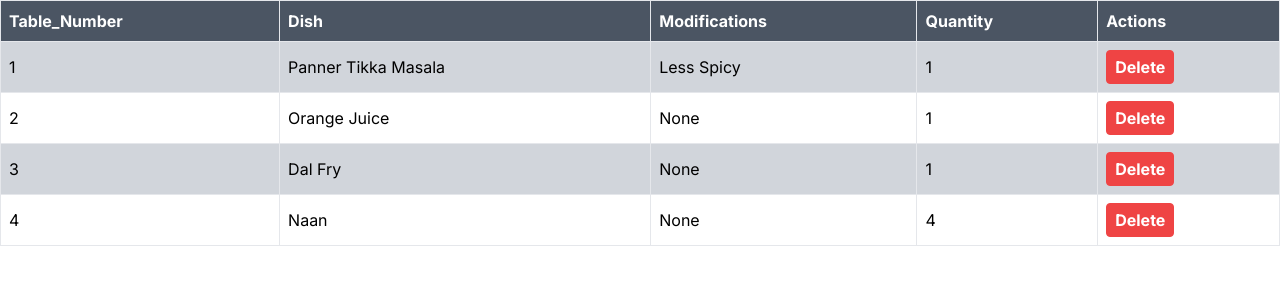
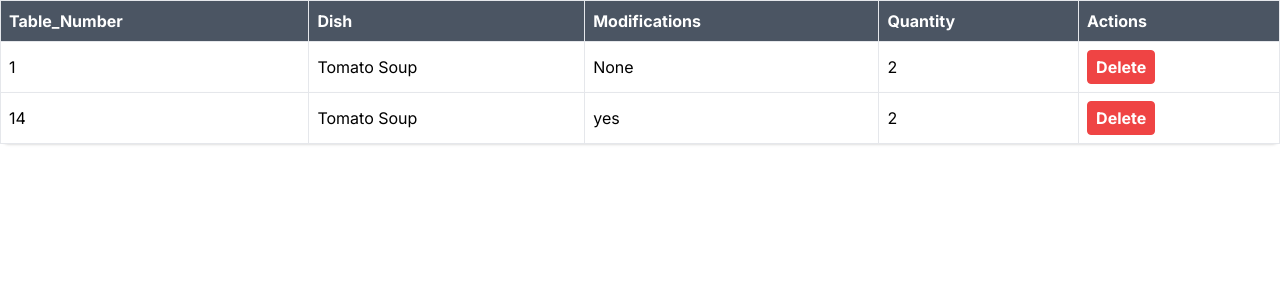
Before and after one commit to Suyash-shinde/Food-ORdering-Website, a Next.js app in the folder next/core/: page /kitchen in a window 1280 px wide. Shown: the top 300 px of the page. Built offline with nearby package versions, Linux system fonts and the light colour scheme.

Commit message:
converted the kitchen css to a template
now we can easily add the data via django or however as  it is in the form of a template

```diff
--- a/next/core/src/app/kitchen/page.js
+++ b/next/core/src/app/kitchen/page.js
@@ -2,6 +2,10 @@ import React from 'react'
 
 
 const kitchen = () => {
+	const OrderItems = [{table_number: 1, dish: 'Tomato Soup',modifications:'None',quantity:'2' },
+	{table_number: 14, dish: 'Tomato Soup',modifications:'yes',quantity:'2' }
+];
+
   return (
     <table class="min-w-full border-collapse block md:table">
 	<thead class="block md:table-header-group">
@@ -13,54 +17,30 @@ const kitchen = () => {
 			<th class="bg-gray-600 p-2 text-white font-bold md:border md:border-grey-500 text-left block md:table-cell">Actions</th>
 		</tr>
 		</thead>
-		<tbody class="block md:table-row-group">
-			<tr class="bg-gray-300 border border-grey-500 md:border-none block md:table-row">
-				<td class="p-2 md:border md:border-grey-500 text-left block md:table-cell"><span class="inline-block w-1/3 md:hidden font-bold">Table_Number</span>1</td>
-				<td class="p-2 md:border md:border-grey-500 text-left block md:table-cell"><span class="inline-block w-1/3 md:hidden font-bold">Dish</span>Panner Tikka Masala</td>
-				<td class="p-2 md:border md:border-grey-500 text-left block md:table-cell"><span class="inline-block w-1/3 md:hidden font-bold">Modifications</span>Less Spicy</td>
-                <td class="p-2 md:border md:border-grey-500 text-left block md:table-cell"><span class="inline-block w-1/3 md:hidden font-bold">Quantity</span>1</td>
+		<tbody className="block md:table-row-group">
+        {OrderItems.map(item => (
+          <tr key={item.id} className="bg-white shadow rounded-lg p-4">
+            <td className="p-2 md:border md:border-grey-500 text-left block md:table-cell">
+              {item.table_number}
+            </td>
+            <td className="p-2 md:border md:border-grey-500 text-left block md:table-cell">
+              {item.dish}
+            </td>
+            <td className="p-2 md:border md:border-grey-500 text-left block md:table-cell">
+              {item.modifications}
+            </td>
+            <td className="p-2 md:border md:border-grey-500 text-left block md:table-cell">
+              {item.quantity}
+            </td>
+            <td className="p-2 md:border md:border-grey-500 text-left block md:table-cell">
+              <button className="bg-red-500 hover:bg-red-700 text-white font-bold py-1 px-2 border border-red-500 rounded">Delete</button>
+            </td>
+          </tr>
+        ))}
+      </tbody>
 
 
-				<td class="p-2 md:border md:border-grey-500 text-left block md:table-cell">
-					<span class="inline-block w-1/2 md:hidden font-bold">Actions</span>
 
-					<button class="bg-red-500 hover:bg-red-700 text-white font-bold py-1 px-2 border border-red-500 rounded">Delete</button>
-				</td>
-			</tr>
-			<tr class="bg-white border border-grey-500 md:border-none block md:table-row">
-				<td class="p-2 md:border md:border-grey-500 text-left block md:table-cell"><span class="inline-block w-1/3 md:hidden font-bold">Table_Number</span>2</td>
-				<td class="p-2 md:border md:border-grey-500 text-left block md:table-cell"><span class="inline-block w-1/3 md:hidden font-bold">Dish</span>Orange Juice</td>
-				<td class="p-2 md:border md:border-grey-500 text-left block md:table-cell"><span class="inline-block w-1/3 md:hidden font-bold">Modifications</span>None</td>
-                <td class="p-2 md:border md:border-grey-500 text-left block md:table-cell"><span class="inline-block w-1/3 md:hidden font-bold">Quantity</span>1</td>
-
-				<td class="p-2 md:border md:border-grey-500 text-left block md:table-cell">
-					<span class="inline-block w-1/3 md:hidden font-bold">Actions</span>
-					<button class="bg-red-500 hover:bg-red-700 text-white font-bold py-1 px-2 border border-red-500 rounded">Delete</button>
-				</td>
-			</tr>
-			<tr class="bg-gray-300 border border-grey-500 md:border-none block md:table-row">
-				<td class="p-2 md:border md:border-grey-500 text-left block md:table-cell"><span class="inline-block w-1/3 md:hidden font-bold">Table_Number</span>3</td>
-				<td class="p-2 md:border md:border-grey-500 text-left block md:table-cell"><span class="inline-block w-1/3 md:hidden font-bold">Dish</span>Dal Fry</td>
-				<td class="p-2 md:border md:border-grey-500 text-left block md:table-cell"><span class="inline-block w-1/3 md:hidden font-bold">Modifications</span>None</td>
-                <td class="p-2 md:border md:border-grey-500 text-left block md:table-cell"><span class="inline-block w-1/3 md:hidden font-bold">Quantity</span>1</td>
-
-				<td class="p-2 md:border md:border-grey-500 text-left block md:table-cell">
-					<span class="inline-block w-1/3 md:hidden font-bold">Actions</span>
-					<button class="bg-red-500 hover:bg-red-700 text-white font-bold py-1 px-2 border border-red-500 rounded">Delete</button>
-				</td>
-			</tr>
-			<tr class="bg-white border border-grey-500 md:border-none block md:table-row">
-				<td class="p-2 md:border md:border-grey-500 text-left block md:table-cell"><span class="inline-block w-1/3 md:hidden font-bold">Table_Number</span>4</td>
-				<td class="p-2 md:border md:border-grey-500 text-left block md:table-cell"><span class="inline-block w-1/3 md:hidden font-bold">Dish</span>Naan</td>
-				<td class="p-2 md:border md:border-grey-500 text-left block md:table-cell"><span class="inline-block w-1/3 md:hidden font-bold">Modifications</span>None</td>
-                <td class="p-2 md:border md:border-grey-500 text-left block md:table-cell"><span class="inline-block w-1/3 md:hidden font-bold">Quantity</span>4</td>
-
-				<td class="p-2 md:border md:border-grey-500 text-left block md:table-cell">
-					<span class="inline-block w-1/3 md:hidden font-bold">Actions</span>
-					<button class="bg-red-500 hover:bg-red-700 text-white font-bold py-1 px-2 border border-red-500 rounded">Delete</button>
-				</td>
-			</tr>
-		</tbody>
 	</table>
   )
 }
```
Also changed, not shown: 1 other file (tests, documents, lock files or other folders). Lines whose indentation alone changed are shown as unchanged.
